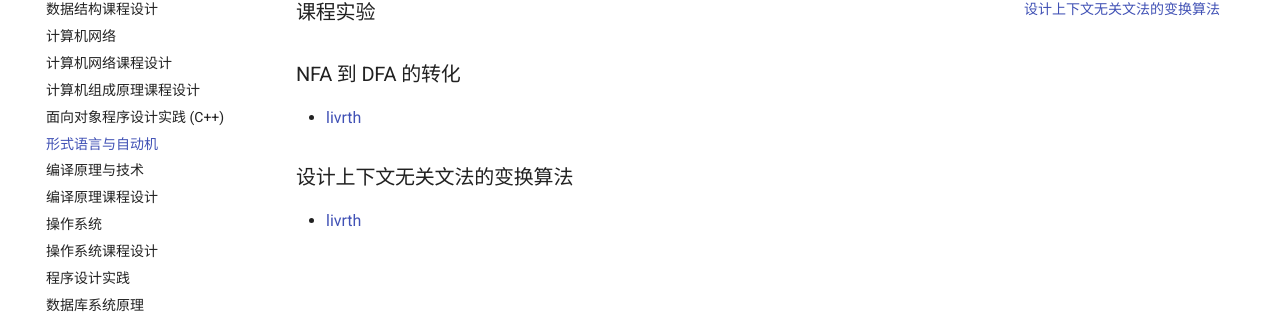
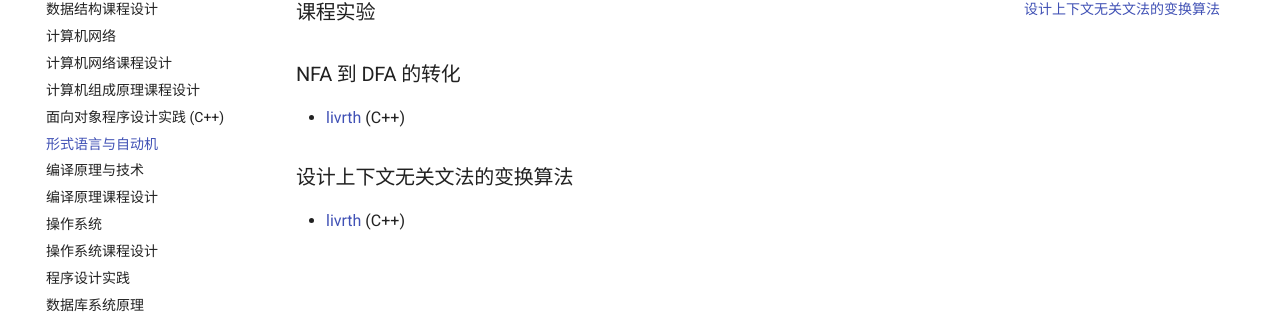
Before and after one commit to brupst/awesome-bupt-scs, an MkDocs documentation site: the page built from projects/Formal-Language.md, in a window 1280 px wide. Shown: the part 231-550 px from the top of the page. Built offline with MkDocs 1.6.1 and Material for MkDocs 9.7.7, drawn with Linux system fonts in a browser that asks for light colours; comment, search, counter and statistics services are not loaded.

```diff
--- a/projects/Formal-Language.md
+++ b/projects/Formal-Language.md
@@ -4,8 +4,8 @@
 
 ### NFA 到 DFA 的转化
 
-- [livrth](https://github.com/livrth/NFA2DFA)
+- [livrth](https://github.com/livrth/NFA2DFA) (C++)
 
 ### 设计上下文无关文法的变换算法
 
-- [livrth](https://github.com/livrth/CFG-Simplification)
+- [livrth](https://github.com/livrth/CFG-Simplification) (C++)
```
